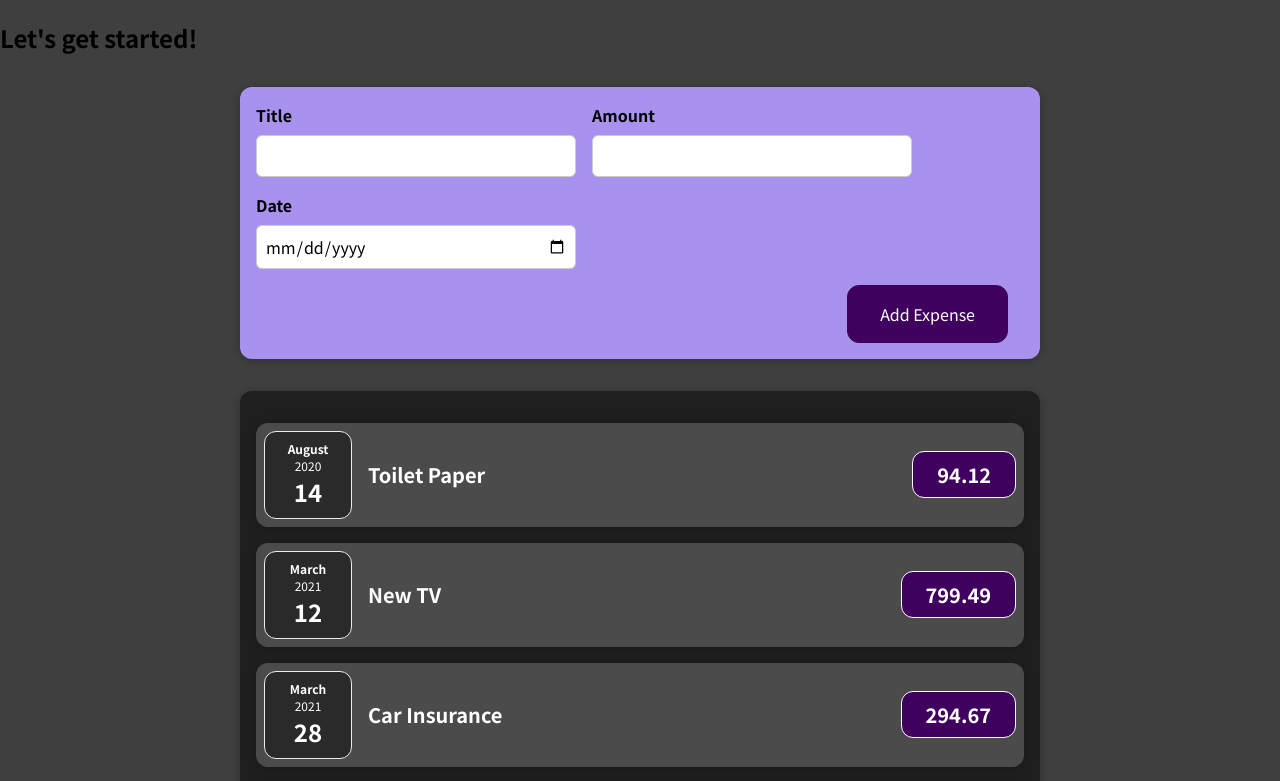
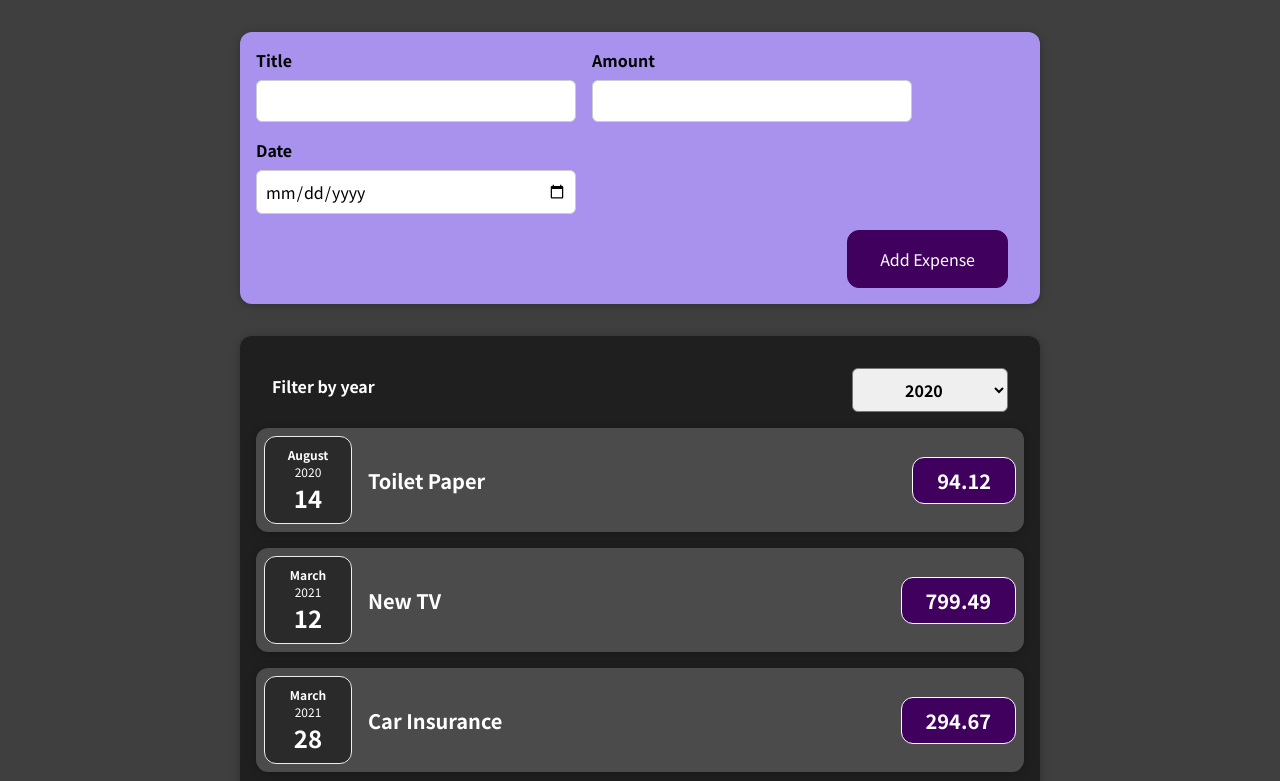
Before and after one commit to laxmanPal/expence-traker, a React (Create React App) app: page / in a window 1280 px wide. Shown: the top 781 px of the page. Built offline with nearby package versions, Linux system fonts and the light colour scheme.

Commit message:
added filter

```diff
--- a/public/index.html
+++ b/public/index.html
@@ -11,7 +11,7 @@
     />
     <link rel="apple-touch-icon" href="%PUBLIC_URL%/logo192.png" />
     <link rel="manifest" href="%PUBLIC_URL%/manifest.json" />
-    <title>React App</title>
+    <title>EXPENSE TRAKER</title>
   </head>
   <body>
     <noscript>You need to enable JavaScript to run this app.</noscript>
--- a/src/App.js
+++ b/src/App.js
@@ -30,7 +30,6 @@
 
   return (
     <div>
-      <h2>Let's get started!</h2>
       <NewExpense addExpenseData={addDataToArray} />
       <Expenses item={expenses} />
     </div>
--- a/src/components/Expenses/Expenses.js
+++ b/src/components/Expenses/Expenses.js
@@ -1,11 +1,22 @@
-import React from "react";
+import React, { useState } from "react";
+import ExpensesFilter from "./ExpensesFilter";
 import Card from "../UI/Card";
 import ExpenseItem from "./ExpenseItem";
 import "./Expenses.css";
 
 const Expenses = (props) => {
+  const [filteredYear, setFilteredYear] = useState("2020");
+
+  const filterChangeHandler = (selectedYear) => {
+    setFilteredYear(selectedYear);
+  };
+
   return (
     <Card className="expenses">
+      <ExpensesFilter
+        selected={filteredYear}
+        onFilterYear={filterChangeHandler}
+      />
       <ExpenseItem
         title={props.item[0].title}
         price={props.item[0].amount}
--- /dev/null
+++ b/src/components/Expenses/ExpensesFilter.css
@@ -0,0 +1,24 @@
+.expenses-filter {
+  color: white;
+  padding: 0 1rem;
+}
+
+.expenses-filter__control {
+  display: flex;
+  width: 100%;
+  align-items: center;
+  justify-content: space-between;
+  margin: 1rem 0;
+}
+
+.expenses-filter label {
+  font-weight: bold;
+  margin-bottom: 0.5rem;
+}
+
+.expenses-filter select {
+  font: inherit;
+  padding: 0.5rem 3rem;
+  font-weight: bold;
+  border-radius: 6px;
+}
--- /dev/null
+++ b/src/components/Expenses/ExpensesFilter.js
@@ -0,0 +1,25 @@
+import React from "react";
+
+import "./ExpensesFilter.css";
+
+const ExpensesFilter = (props) => {
+  const handleFilterChange = (e) => {
+    props.onFilterYear(e.target.value);
+  };
+
+  return (
+    <div className="expenses-filter">
+      <div className="expenses-filter__control">
+        <label>Filter by year</label>
+        <select value={props.selected} onChange={handleFilterChange}>
+          <option value="2022">2022</option>
+          <option value="2021">2021</option>
+          <option value="2020">2020</option>
+          <option value="2019">2019</option>
+        </select>
+      </div>
+    </div>
+  );
+};
+
+export default ExpensesFilter;
```
